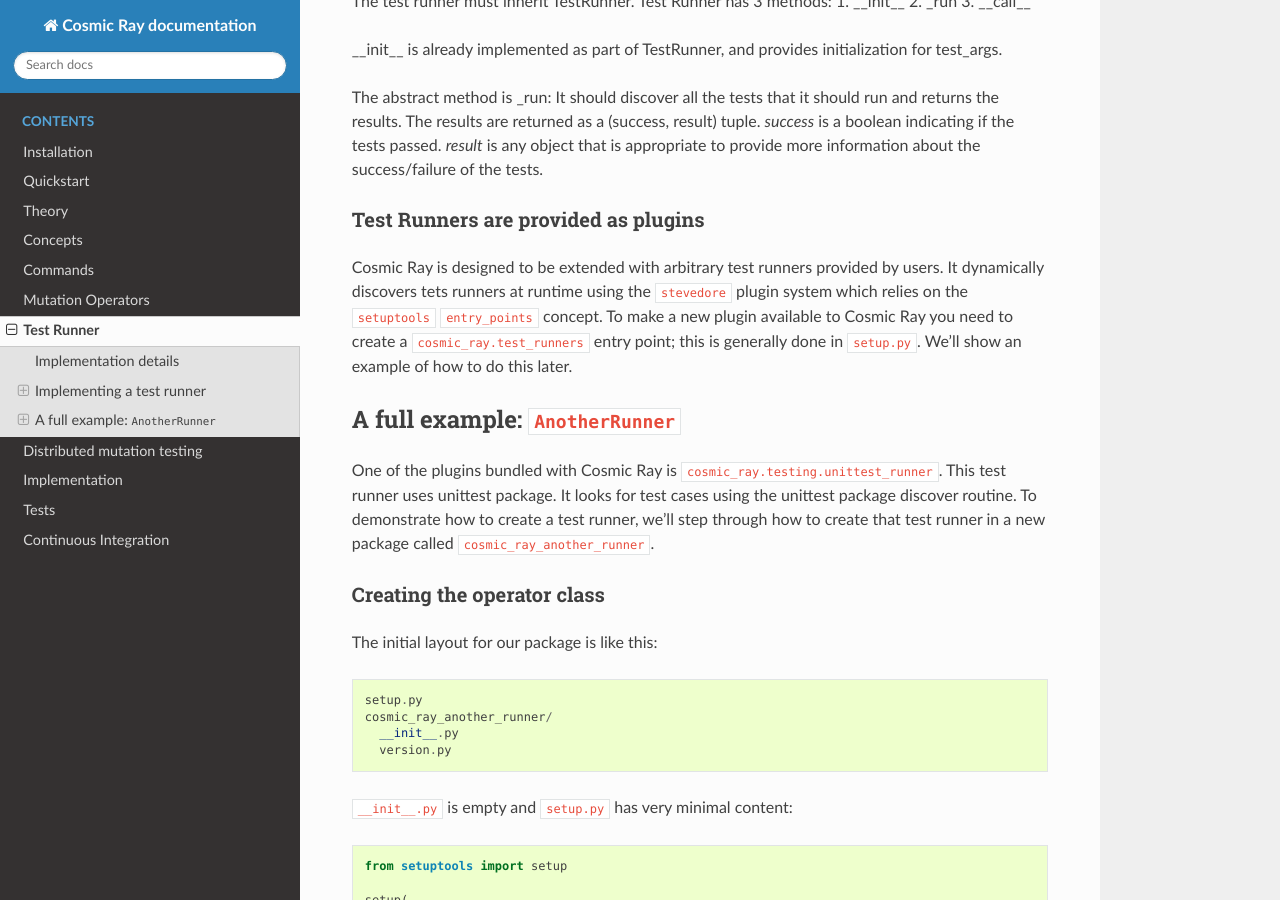
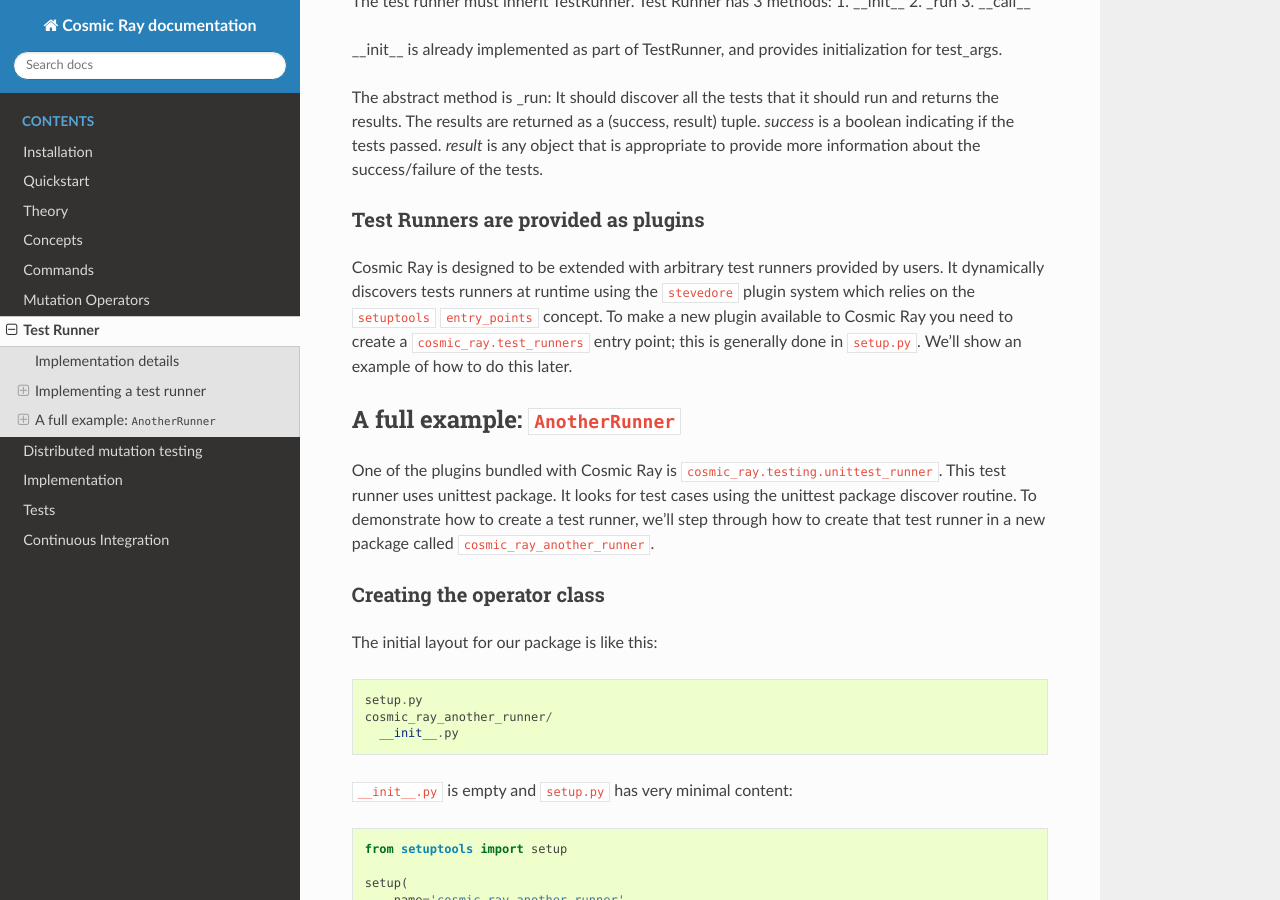
Before and after one commit to sixty-north/cosmic-ray, a Sphinx documentation site: the page built from docs/testrunners.rst, in a window 1280 px wide and 900 px high, scrolled down 619 px. Built offline with Sphinx 7.4.7 and the Read the Docs theme 2.0.0, drawn with Linux system fonts in a browser that asks for light colours.

Commit message:
remove version.py, typo fix

```diff
--- a/docs/testrunners.rst
+++ b/docs/testrunners.rst
@@ -48,7 +48,7 @@
 ~~~~~~~~~~~~~~~~~~~~~~~~~~~~~~~~~~~~
 
 Cosmic Ray is designed to be extended with arbitrary test runners provided
-by users. It dynamically discovers tets runners at runtime using the
+by users. It dynamically discovers tests runners at runtime using the
 ``stevedore`` plugin system which relies on the ``setuptools``
 ``entry_points`` concept. To make a new plugin available to Cosmic Ray
 you need to create a ``cosmic_ray.test_runners`` entry point; this is
@@ -75,7 +75,6 @@
     setup.py
     cosmic_ray_another_runner/
       __init__.py
-      version.py
 
 ``__init__.py`` is empty and ``setup.py`` has very minimal content:
 
```
